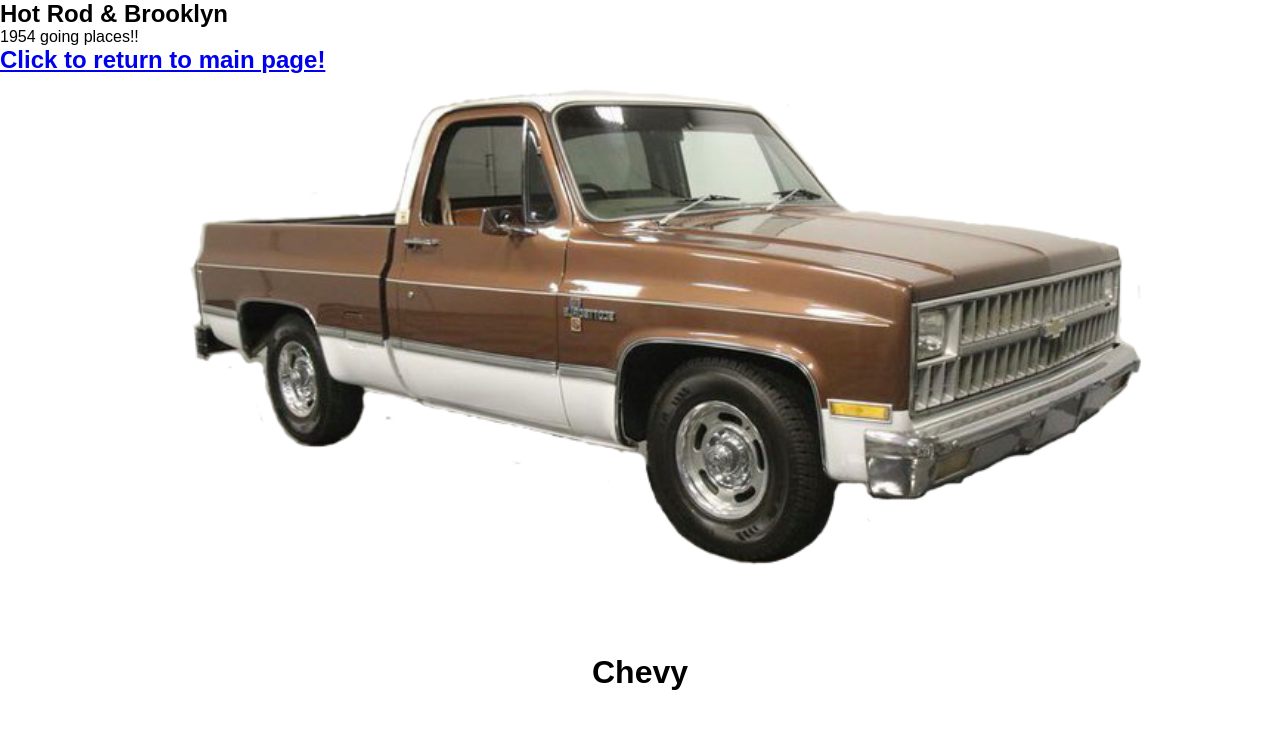
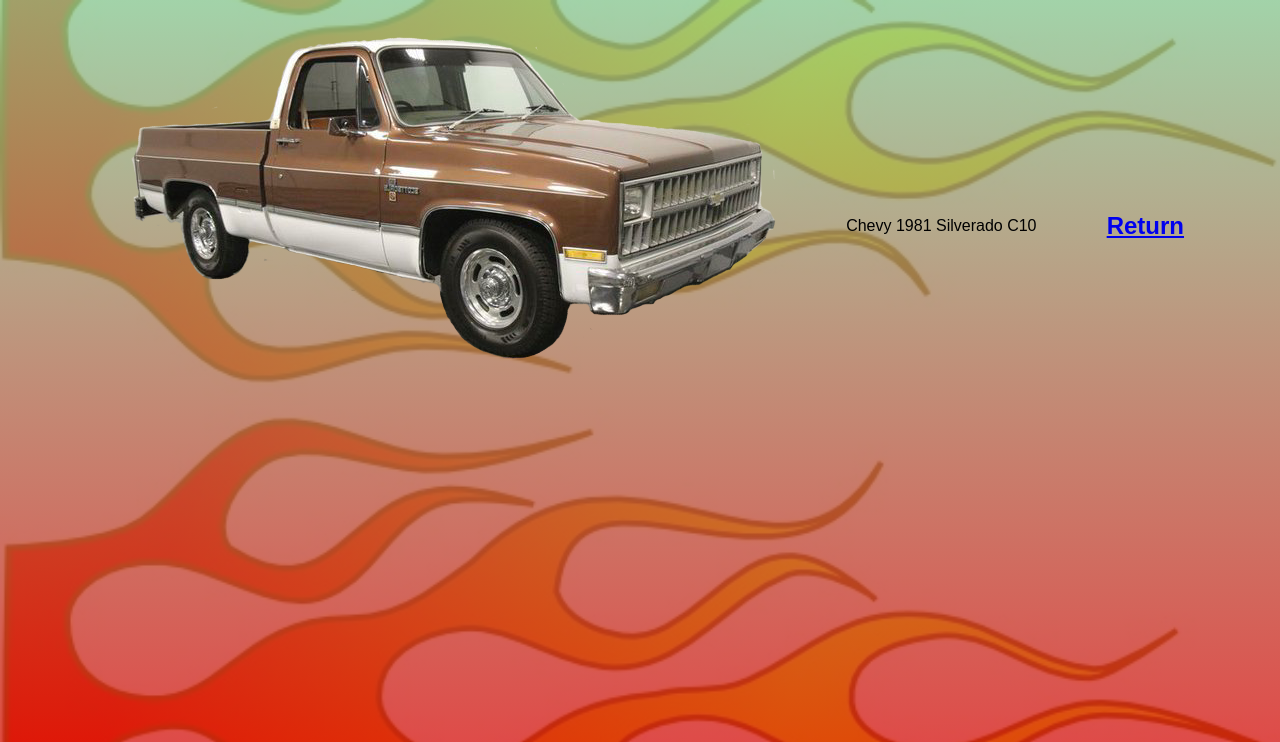
Before and after one commit to edwynreyes/edwynreyes.github.io, a plain HTML site: page chevy.html in a window 1280 px wide. Shown: the top 742 px of the page. Drawn offline with Linux system fonts and the light colour scheme.

Commit message:
second update

```diff
--- a/chevy.html
+++ b/chevy.html
@@ -5,8 +5,38 @@
     <meta http-equiv="X-UA-Compatible" content="IE=edge">
     <meta name="viewport" content="width=device-width, initial-scale=1.0">
     <link rel="stylesheet" href="style.css">
-    <style>
-        * {
+
+    <title>YO</title>
+</head>
+
+<body>
+
+    <div class="banner">
+        <div class="navbar">
+            <img src="Darla.png" class="truck">
+            <p> Chevy 1981 Silverado C10</p>
+            <a href="index.html"><h2>Return</h2></a>
+        </div>
+    </div>
+    <div class ="row">
+        <div class="column">
+            <img class="car-image" src="Darla.png" />
+            <h1 class="car-image">Chevy</h1>
+        </div>
+    </div>
+</body>
+</html>
+
+
+
+
+
+
+
+
+
+<!-- <style>
+ * {
             box-sizing: border-box;
         }
         body {
@@ -45,22 +75,4 @@
             text-align: center;
         }
     </style>
-    <title>YO</title>
-</head>
-
-<body>
-    <div class="container">
-        <h2>Hot Rod & Brooklyn</h2>
-    </div>
-    <div>
-        <p>1954 going places!!</p>
-        <a href="index.html"><h2>Click to return to main page!</h2></a>
-    </div>
-    <div class ="row">
-        <div class="column">
-            <img class="car-image" src="Darla.png" />
-            <h1 class="car-image">Chevy</h1>
-        </div>
-    </div>
-</body>
-</html>
+-->
```
Also changed, not shown: about.html (+2 -2 lines), index.html (+1 -1 lines).
